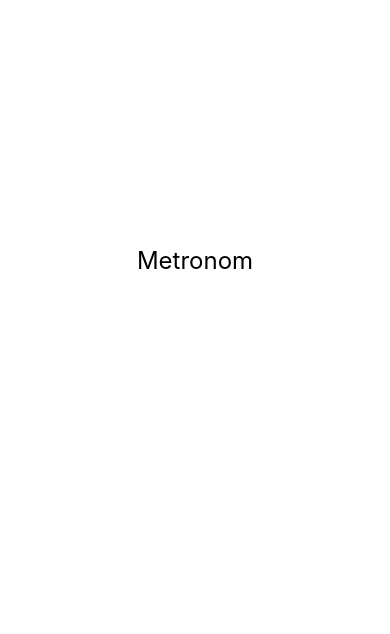
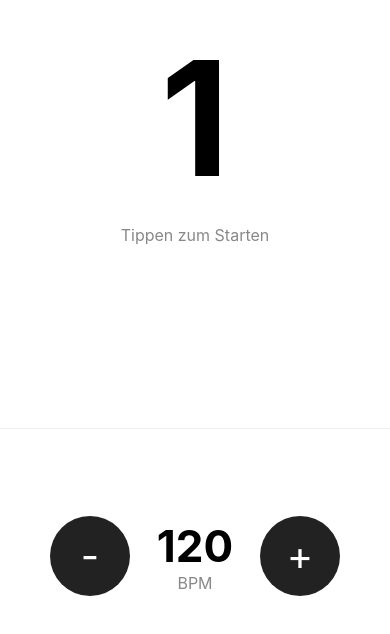
Before and after one commit to Hari-42/metronome_app, a React Native app: screen / in a window 390 px wide. Shown: the part 162-796 px from the top of the page. Built offline with nearby package versions, Linux system fonts and the light colour scheme.

Commit message:
Add tap-to-start beat counter with tempo control

```diff
--- a/App.js
+++ b/App.js
@@ -1,10 +1,62 @@
 import { StatusBar } from 'expo-status-bar';
-import { StyleSheet, Text, View } from 'react-native';
+import { useEffect, useRef, useState } from 'react';
+import { StyleSheet, Text, View, Pressable } from 'react-native';
 
 export default function App() {
+  const [bpm, setBpm] = useState(120);
+  const [running, setRunning] = useState(false);
+  const [beat, setBeat] = useState(1);
+  const intervalRef = useRef(null);
+
+  const change = (delta) => {
+    setBpm((prev) => Math.min(300, Math.max(30, prev + delta)));
+  };
+
+  const toggle = () => {
+    setRunning((prev) => !prev);
+  };
+
+  useEffect(() => {
+    if (running) {
+      setBeat(1);
+      const ms = 60000 / bpm;
+      intervalRef.current = setInterval(() => {
+        setBeat((prev) => (prev % 4) + 1);
+      }, ms);
+    } else {
+      setBeat(1);
+    }
+
+    return () => {
+      if (intervalRef.current) {
+        clearInterval(intervalRef.current);
+        intervalRef.current = null;
+      }
+    };
+  }, [running, bpm]);
+
   return (
     <View style={styles.container}>
-      <Text style={styles.text}>Metronom</Text>
+      <Pressable style={styles.display} onPress={toggle}>
+        <Text style={styles.beat}>{beat}</Text>
+        <Text style={styles.hint}>{running ? 'Tippen zum Stoppen' : 'Tippen zum Starten'}</Text>
+      </Pressable>
+
+      <View style={styles.controls}>
+        <Pressable style={styles.button} onPress={() => change(-1)}>
+          <Text style={styles.buttonText}>-</Text>
+        </Pressable>
+
+        <View style={styles.tempoBox}>
+          <Text style={styles.tempo}>{bpm}</Text>
+          <Text style={styles.unit}>BPM</Text>
+        </View>
+
+        <Pressable style={styles.button} onPress={() => change(1)}>
+          <Text style={styles.buttonText}>+</Text>
+        </Pressable>
+      </View>
+
       <StatusBar style="auto" />
     </View>
   );
@@ -14,10 +66,52 @@ const styles = StyleSheet.create({
   container: {
     flex: 1,
     backgroundColor: '#fff',
+  },
+  display: {
+    flex: 7,
     alignItems: 'center',
     justifyContent: 'center',
   },
-  text: {
-    fontSize: 24,
+  beat: {
+    fontSize: 160,
+    fontWeight: 'bold',
+  },
+  hint: {
+    fontSize: 16,
+    color: '#888',
+    marginTop: 10,
+  },
+  controls: {
+    flex: 3,
+    flexDirection: 'row',
+    alignItems: 'center',
+    justifyContent: 'center',
+    borderTopWidth: 1,
+    borderTopColor: '#eee',
+  },
+  button: {
+    width: 80,
+    height: 80,
+    borderRadius: 40,
+    backgroundColor: '#222',
+    alignItems: 'center',
+    justifyContent: 'center',
+    marginHorizontal: 20,
+  },
+  buttonText: {
+    color: '#fff',
+    fontSize: 40,
+  },
+  tempoBox: {
+    alignItems: 'center',
+    minWidth: 90,
+  },
+  tempo: {
+    fontSize: 44,
+    fontWeight: 'bold',
+  },
+  unit: {
+    fontSize: 16,
+    color: '#888',
   },
 });
```
